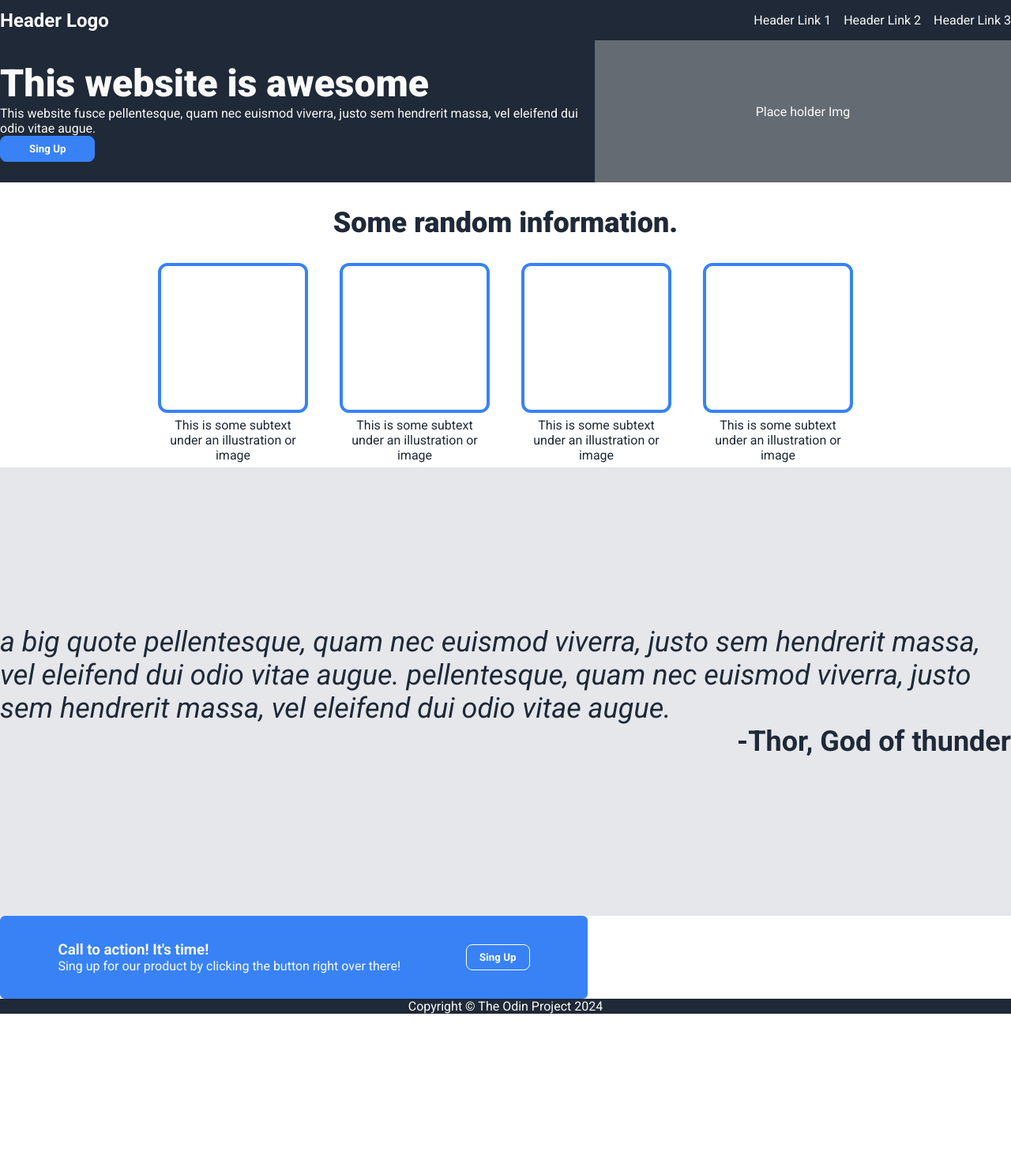
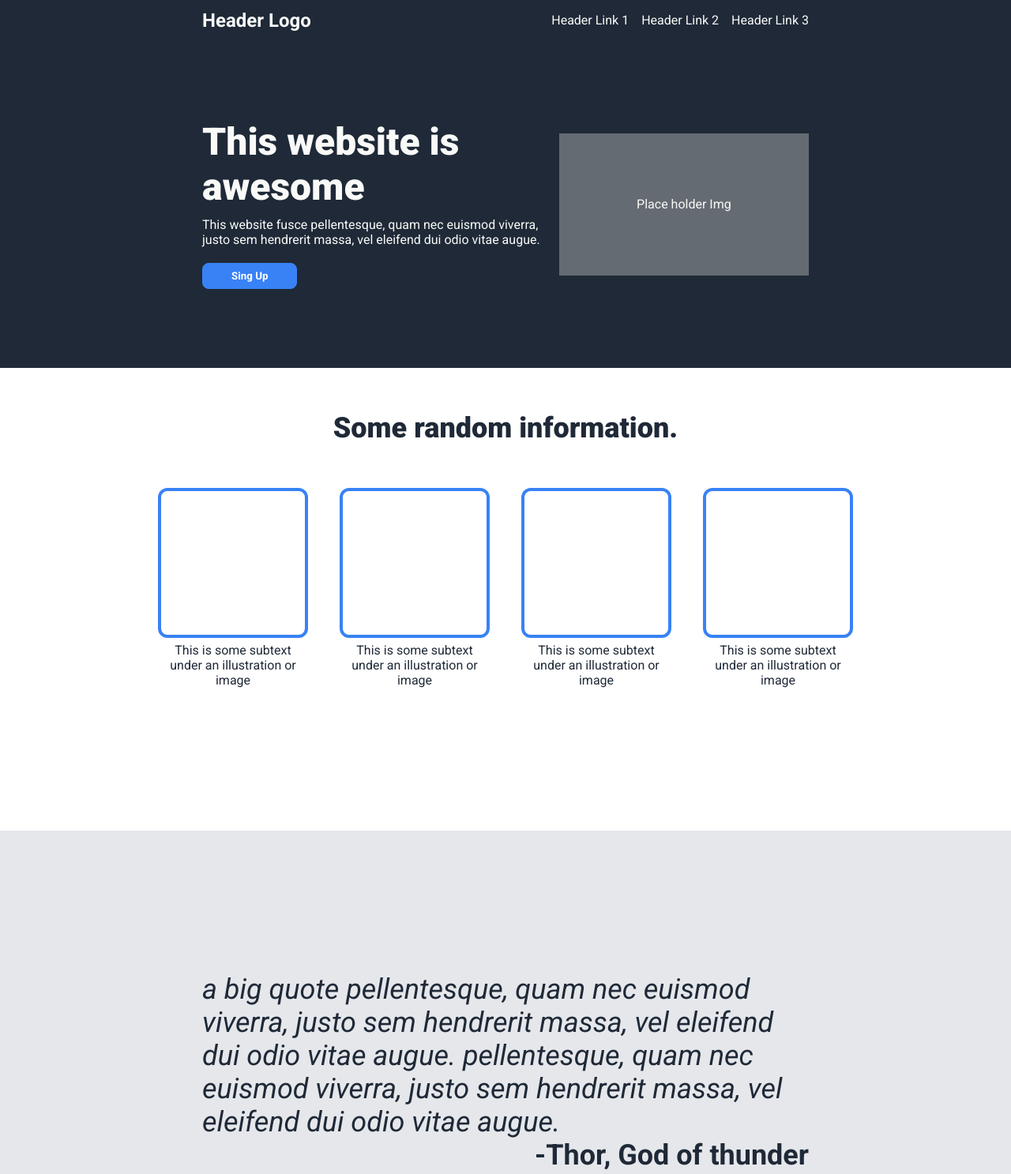
Before and after one commit to RodrigoTz0/landing-page, a plain HTML site: page index.html in a window 1280 px wide. Shown: the top 1487 px of the page at 79% size. Before the commit the page ends 1284 px from the top, so only its background shows below. Drawn offline with Linux system fonts and the light colour scheme.

Commit message:
fix positioning

```diff
--- a/style.css
+++ b/style.css
@@ -50,10 +50,12 @@ h1{
 
 .first-left {
     color: #F9FAF8;
+    display: flex;
+    flex-direction: column;
 }
 
 .first-left p{
-    margin: 0px;
+    margin: 10px 0px 20px;
 }
 
 .first button{
@@ -63,12 +65,14 @@ h1{
     border-radius: 8px;
     padding: 8px 36px;
     font-weight: bold;
+    align-self: flex-start;
 }
 
 .random-info{
     display: flex;
     flex-direction: column;
     align-items: center;
+    margin: 25px;
 }
 
 h2 {
@@ -99,6 +103,7 @@ h2 {
     display: flex;
     justify-content: center;
     gap: 40px  ;
+    padding-bottom: 175px;
 }
 
 .quote-container{
@@ -107,7 +112,7 @@ h2 {
     font-weight: light;
     font-size: 36px;
     font-style: italic;
-    padding: 200px 0
+    padding: 180px 0
 }
 
 .quote-container .by{
@@ -130,6 +135,8 @@ p, h3 {
     color:#F9FAF8;
     align-items: center;
     padding: 32px;
+    margin: 150px 0px;
+    align-self: center;
 }
 
 .right-mod button{
@@ -143,6 +150,7 @@ p, h3 {
 
 .footer {
     color: #F9FAF8;
+    padding: 30px 0px;
 }
 
 .all{
@@ -153,3 +161,12 @@ p, h3 {
 .header, .first, .random-info, .quote-container, .footer{
     flex: 1;
 }
+
+.header, .first, .quote-container{
+    padding-left: 20%;
+    padding-right: 20%;
+}
+
+.first{
+    padding: 100px 20%
+}
```
